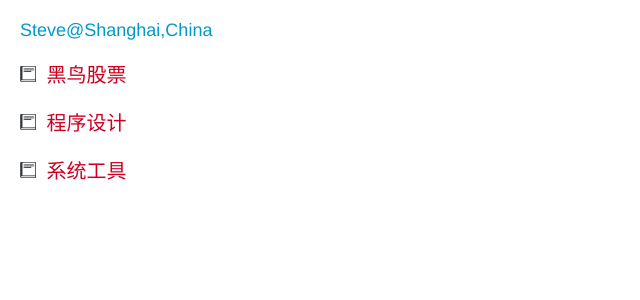
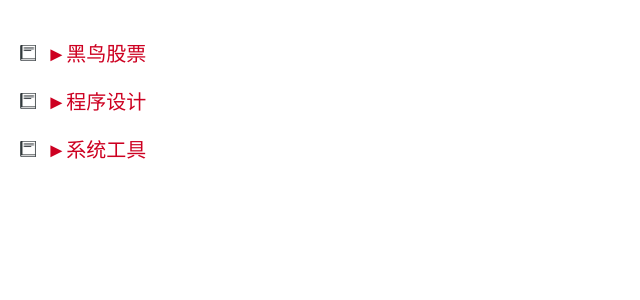
Before and after one commit to zhongsiz/zhongsiz.github.io, a Jekyll site: the page built from note/catalogue.html, in a window 1280 px wide. Shown: the top 300 px of the page, without its empty margins (0-640 px from the left). Built offline with Jekyll 4.4.1, drawn with Linux system fonts in a browser that asks for light colours.

Commit message:
change tile status

```diff
--- a/_layouts/catalogue.html
+++ b/_layouts/catalogue.html
@@ -19,14 +19,11 @@
     </script>
   </head>
   <body>
-    <div class="intro">
-      <div class="intro-job">Steve@Shanghai,China</div>
-    </div>
     {% for catalogue in site.data.blog.catalogue %}
     <br/>
     <div class="cata1">
       <img class="{{ catalogue.id }}" src="../images/catalogue_close.jpg" width="16px" height="16px">&nbsp;
-      <a class="cate1" href="#" onclick="open_catalogue('{{ catalogue.id }}')" class="{{ catalogue.id }}">{{ catalogue.name }}</a>
+      <a class="cate1" href="#" onclick="open_catalogue('{{ catalogue.id }}')" class="{{ catalogue.id }}">►{{ catalogue.name }}</a>
     </div>
     <div id="{{ catalogue.id }}" class="cata2" style="display:none">
       {% for blog in catalogue.blog %}
```
